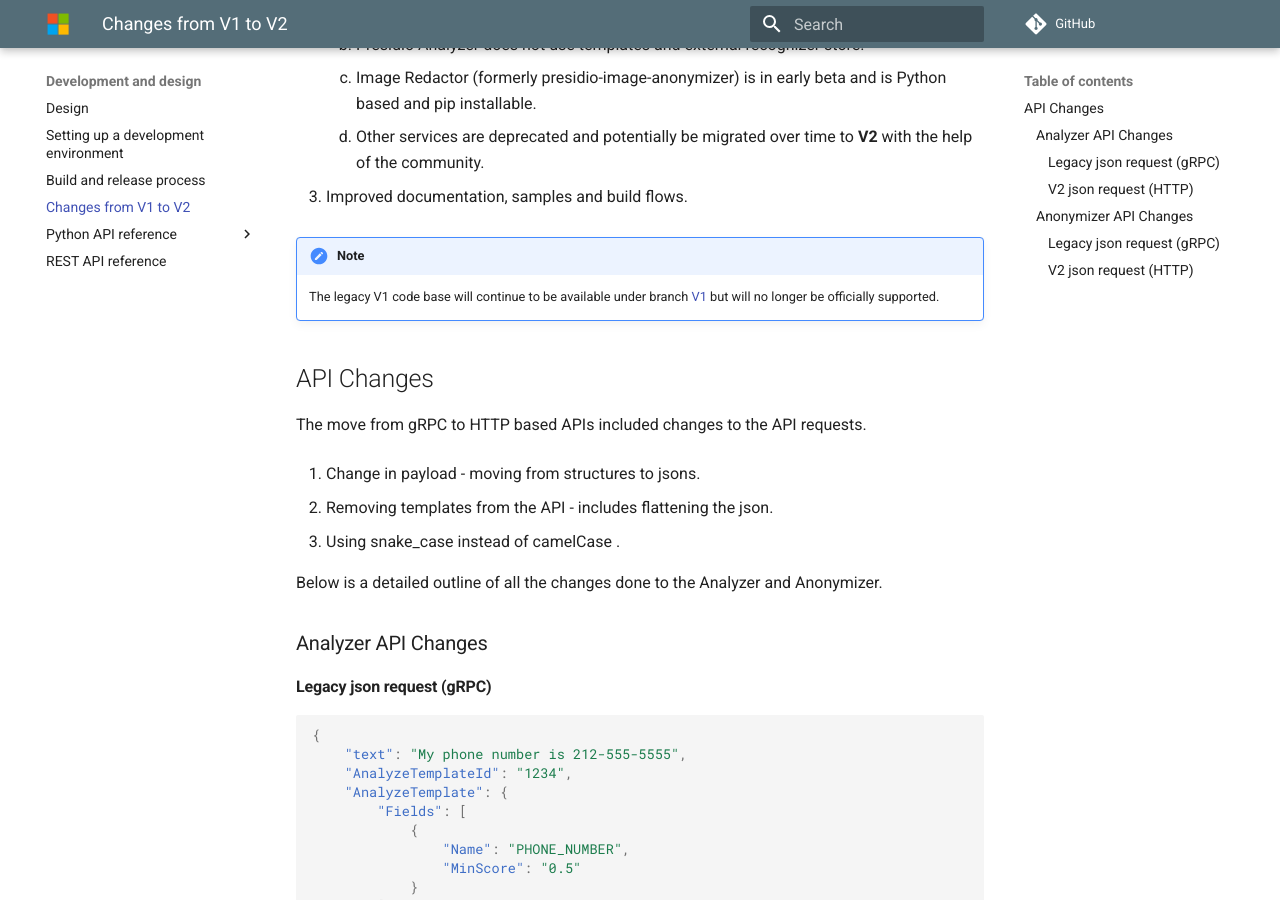
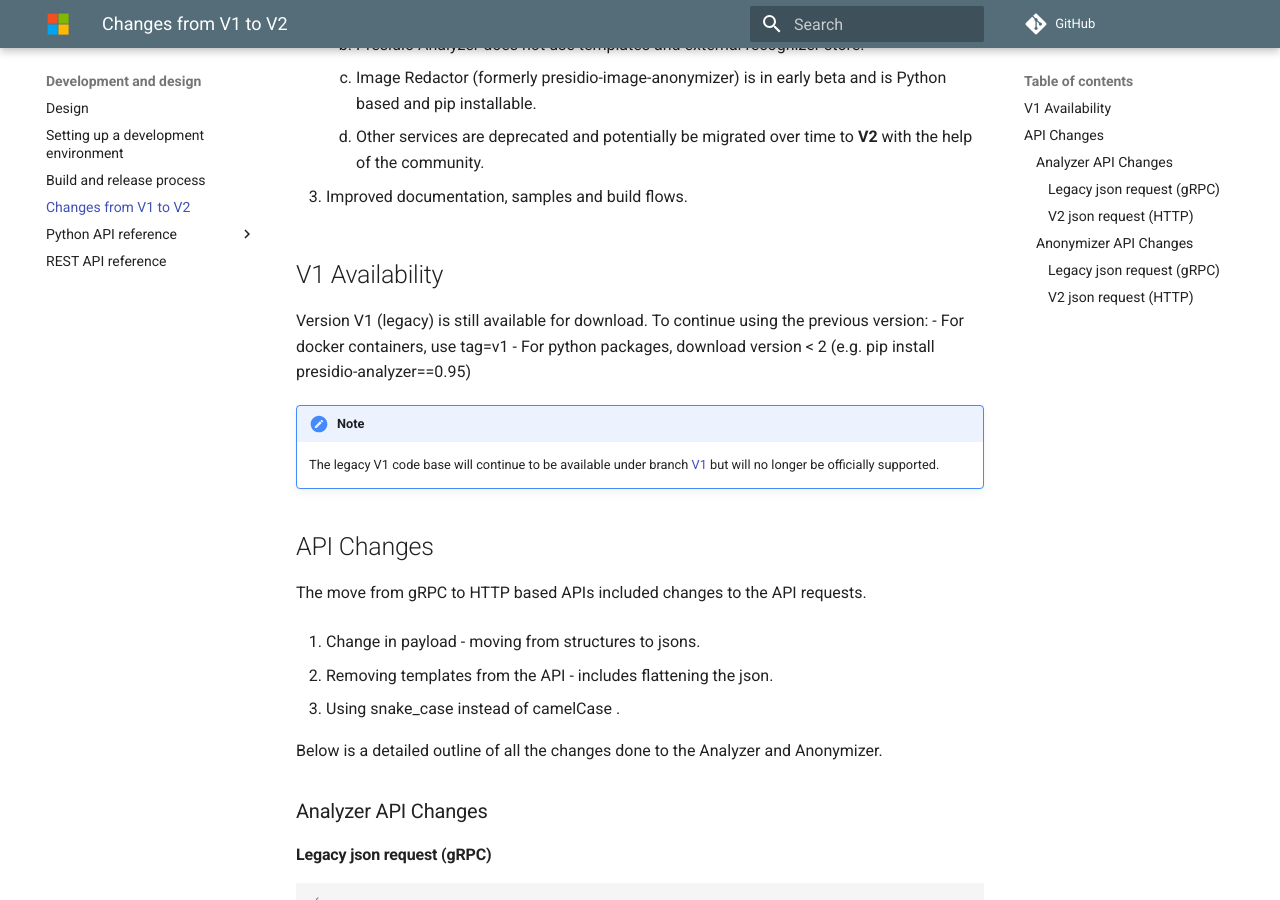
Before and after one commit to prokopidis/presidio, an MkDocs documentation site: the page built from docs/presidio_V2.md, in a window 1280 px wide and 900 px high, scrolled down 380 px. Built offline with MkDocs 1.6.1 and Material for MkDocs 9.7.7, drawn with Linux system fonts in a browser that asks for light colours; comment, search, counter and statistics services are not loaded.

Commit message:
add note in readme - download legacy version (#589)

```diff
--- a/docs/presidio_V2.md
+++ b/docs/presidio_V2.md
@@ -14,8 +14,15 @@
 
 3. Improved documentation, samples and build flows.
 
+## V1 Availability
+
+Version V1 (legacy) is still available for download. To continue using the previous version:
+-	For docker containers, use tag=v1
+-	For python packages, download version < 2 (e.g. pip install presidio-analyzer==0.95)
+
 !!! note "Note"
 	The legacy V1 code base will continue to be available under branch [V1](https://github.com/microsoft/presidio/tree/V1) but will no longer be officially supported.
+
 
 ## API Changes
 
```
Also changed, not shown: README.MD (+1 -0 lines).
